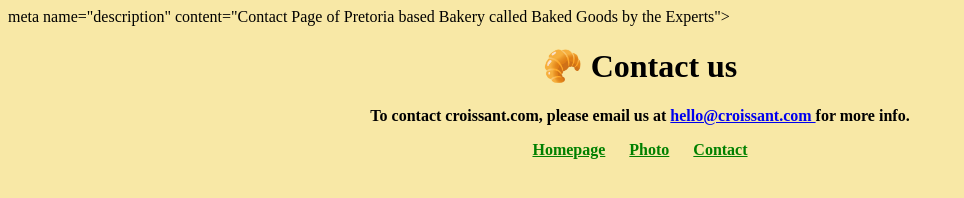
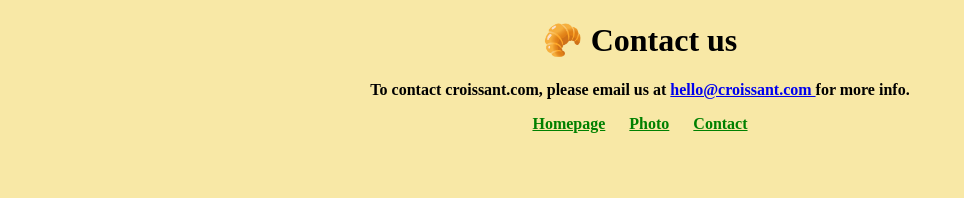
Before and after one commit to Tebsm/Croissant, a plain HTML site: page contact.html in a window 1280 px wide. Shown: the whole page, without its empty margins (0-964 px from the left). Drawn offline with Linux system fonts and the light colour scheme.

Commit message:
corrected SOE

```diff
--- a/contact.html
+++ b/contact.html
@@ -4,7 +4,7 @@
     <meta charset="UTF-8">
     <meta name="viewport" content="width=device-width, initial-scale=1.0">
 <title>Baked Goods by the Experts Contact Page</title>
-meta name="description" content="Contact Page of Pretoria based Bakery called Baked Goods by the Experts">
+<meta name="description" content="Contact Page of Pretoria based Bakery called Baked Goods by the Experts">
     <link rel="stylesheet" href="/Styles/style.css">
 
 </head>
```
Also changed, not shown: index.html (+1 -1 lines).
